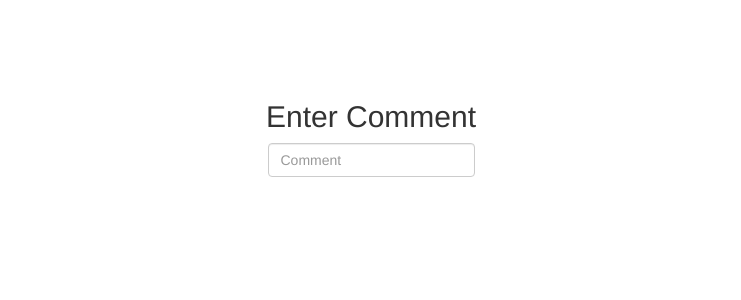
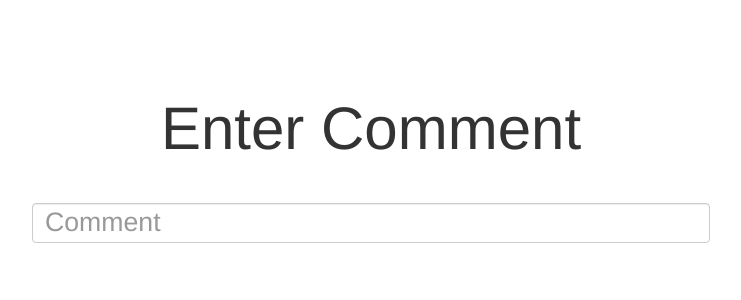
Before and after one commit to jainish-jain/Spam-comment-detector-with-flask, a Flask app: page / in a window 1280 px wide. Shown: the top 300 px of the page, without its empty margins (269-1010 px from the left). Run offline with Flask 2, Linux system fonts and the light colour scheme; some libraries are stand-ins or nearby versions.

Commit message:
update css

```diff
--- a/templates/form.html
+++ b/templates/form.html
@@ -11,23 +11,40 @@
 	<script src="https://maxcdn.bootstrapcdn.com/bootstrap/3.3.6/js/bootstrap.min.js" integrity="sha384-0mSbJDEHialfmuBBQP6A4Qrprq5OVfW37PRR3j5ELqxss1yVqOtnepnHVP9aJ7xS" crossorigin="anonymous"></script>
 
 	<script src="{{ url_for('static', filename='js/form.js') }}"></script>
+	<meta name="viewport" content="width=device-width, initial-scale=1">
+	<style>
+	@media screen and (min-width: 601px) {
+	div.fontsz {
+		font-size: 60px;
+	}
+	}
+
+	@media screen and (max-width: 600px) {
+	div.fontsz {
+		padding-bottom: 10px;
+		font-size: 45px;
+
+	}
+	}
+	</style>
 </head>
 <body>
 	<Center>
+		<div class="fontsz">
 <div class="container">
-	<br><br><br><br>
-	<h2> Enter Comment</h2>
+	<br>
+	<!-- <br><br><br><br> -->
+	Enter Comment
 	<form class="form-inline">
 	  <div class="form-group">
-	    <label class="sr-only" for="nameInput">Name</label>
-	    <input type="text" class="form-control" id="nameInput" placeholder="Comment">
+	    <!-- <label class="sr-only" for="nameInput">Name</label> -->
+	    <input type="text" class="form-control" id="nameInput" placeholder="Comment" style="height:40px;font-size:20pt;" size="40%">
 	  </div>
 	  <!-- <button type="submit" class="btn btn-default">Submit</button> -->
 	</form>
-	<br>
 	<div id="successAlert" class="alert alert-success" role="alert" style="display:none; width:60%;"></div>
-	<div id="errorAlert" class="alert alert-danger" role="alert" style="display:none; width: 70%;"></div>
-</div>
+	<div id="errorAlert" class="alert alert-danger" role="alert" style="display:none; width: 60%;"></div>
+</div></div>
 </Center>
 </body>
 </html>
```
